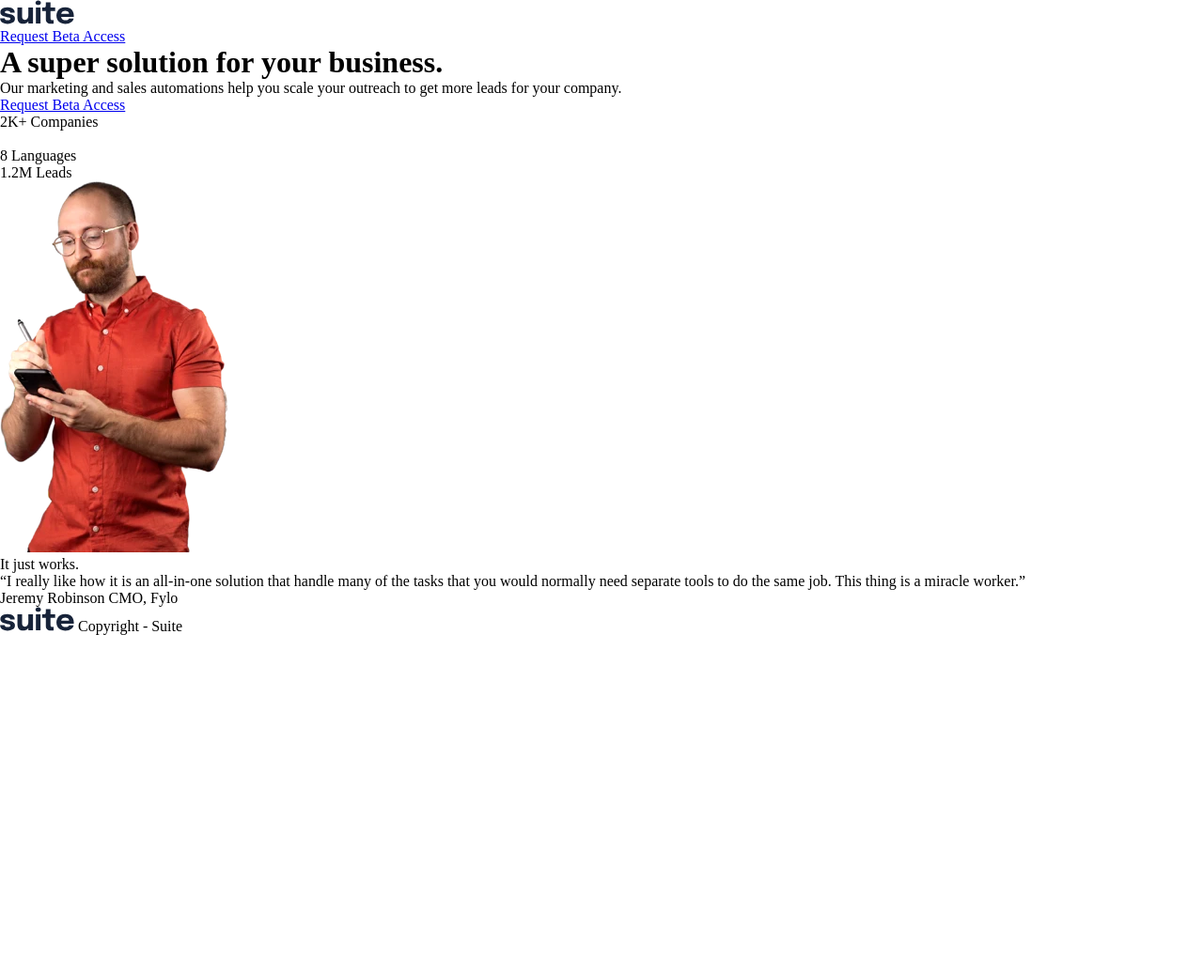
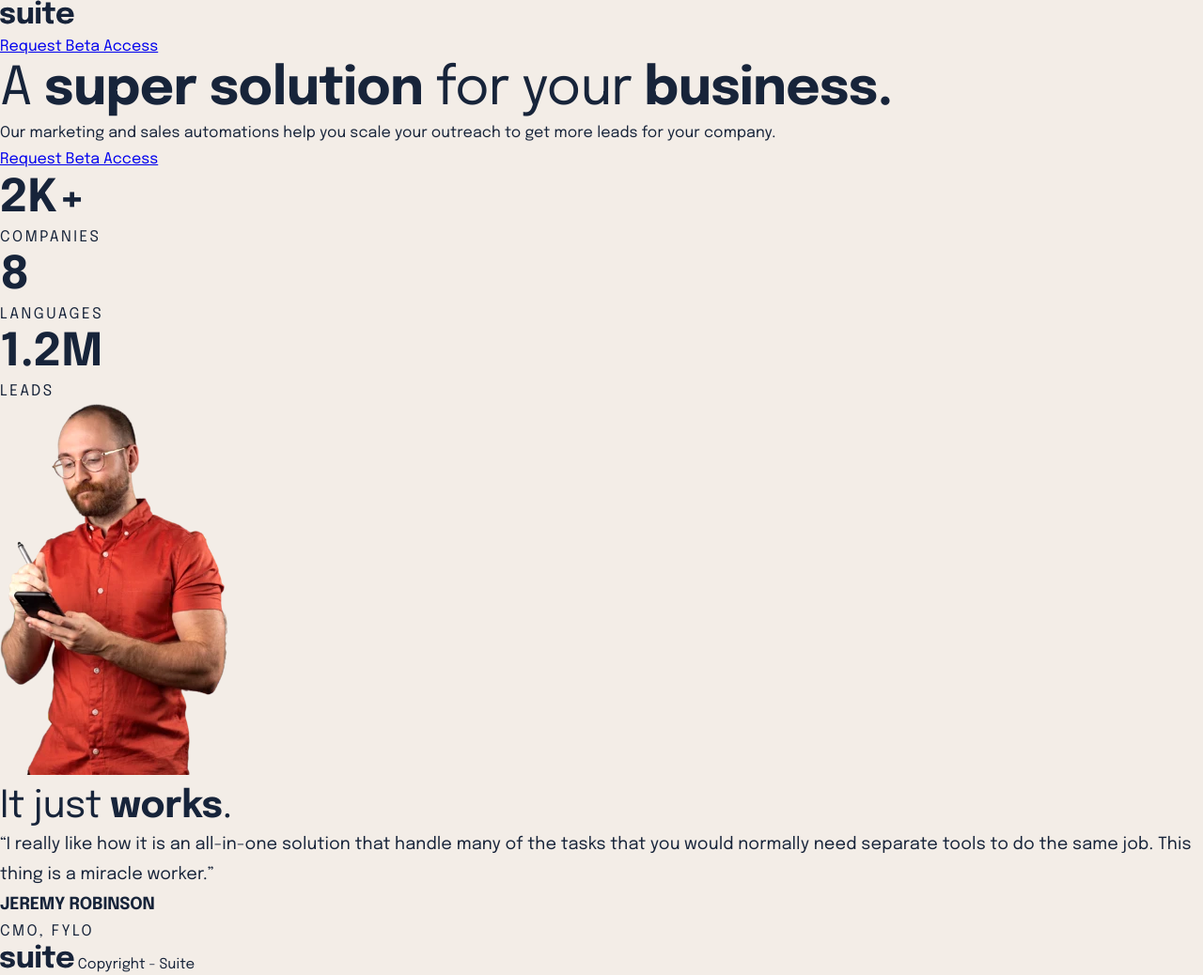
Before and after one commit to razouck/suite-landing-page, a plain HTML site: page index.html in a window 1280 px wide. Shown: the whole page at 94% size. Before the commit the page ends 800 px from the top, so only its background shows below. Drawn offline with Linux system fonts and the light colour scheme.

Commit message:
Do the typesetting

```diff
--- a/css/index.scss
+++ b/css/index.scss
@@ -22,6 +22,98 @@
 	box-sizing : inherit;
 }
 
+body
+{
+	font-family         : "Epilogue", system-ui;
+	font-optical-sizing : auto;
+	line-height         : ratio(28, 16);
+	color               : var(--oxford-blue);
+	background-color    : var(--isabelline);
+}
+
+::selection
+{
+	color            : var(--isabelline);
+	background-color : var(--medium-slate-blue);
+}
+
+
+// Typography -------------------------------------------------------------------
+
+h1, h2, h3, h4
+{
+	font-weight : inherit;
+}
+
+.body
+{
+	letter-spacing : toRem(0.09);
+}
+
+.bold
+{
+	font-weight : bold;
+}
+
+.heading-xl
+{
+	font-size   : toRem(38);
+	line-height : ratio(44, 38);
+}
+
+.heading-l
+{
+	font-size   : toRem(48);
+	line-height : ratio(56, 48);
+}
+
+.heading-m,
+.heading-s
+{
+	text-transform : uppercase;
+}
+
+.heading-m
+{
+	font-size      : toRem(18);
+	line-height    : ratio(32, 18);
+	letter-spacing : toRem(-0.18);
+}
+
+.heading-s
+{
+	font-size      : toRem(16);
+	line-height    : ratio(26, 16);
+	letter-spacing : toRem(2.5);
+}
+
+.heading-i
+{
+	font-size      : toRem(40);
+	line-height    : ratio(48, 40);
+	letter-spacing : toRem(-0.42);
+}
+
+.quote
+{
+	font-size      : toRem(18);
+	line-height    : ratio(32, 18);
+	letter-spacing : toRem(0.09);
+}
+
+
+// Footer -----------------------------------------------------------------------
+
+footer
+{
+	font-size      : toRem(15);
+	line-height    : ratio(32, 15);
+	letter-spacing : toRem(0.08);
+}
+
+
+// Animation --------------------------------------------------------------------
+
 @media (prefers-reduced-motion : reduce)
 {
 	*
@@ -30,3 +122,69 @@
 		transition-duration : 0s !important;
 	}
 }
+
+
+// ------------------------------------------------------------------------------
+// Tablet -----------------------------------------------------------------------
+// ------------------------------------------------------------------------------
+
+@media (width >= toRem(768))
+{
+	// Typography ---------------------------------------------------------------
+
+	.heading-xl
+	{
+		font-size      : toRem(56);
+		line-height    : ratio(64, 56);
+		letter-spacing : toRem(-0.78);
+	}
+}
+
+
+// ------------------------------------------------------------------------------
+// Desktop ----------------------------------------------------------------------
+// ------------------------------------------------------------------------------
+
+@media (width >= toRem(1440))
+{
+	body
+	{
+		font-size   : toRem(18);
+		line-height : ratio(32, 18);
+	}
+
+
+	// Typography ---------------------------------------------------------------
+
+	.body
+	{
+		letter-spacing : toRem(0.1);
+	}
+
+	.heading-xl
+	{
+		font-size      : toRem(72);
+		line-height    : ratio(78, 72);
+		letter-spacing : toRem(-0.1);
+	}
+
+	.heading-l
+	{
+		font-size      : toRem(48);
+		line-height    : ratio(56, 48);
+		letter-spacing : toRem(-0.5);
+	}
+
+	.heading-i
+	{
+		font-size   : toRem(40);
+		line-height : ratio(48, 40);
+	}
+
+	.quote
+	{
+		font-size      : toRem(20);
+		line-height    : ratio(35, 20);
+		letter-spacing : toRem(0.11);
+	}
+}
--- a/index.html
+++ b/index.html
@@ -27,26 +27,25 @@
 		</ul>
 	</nav>
 
-	<h1>
+	<h1 class="heading-xl">
 		A <span class="bold">super solution</span> for your <span class="bold">business.</span>
 	</h1>
-	<p>Our marketing and sales automations help you scale your outreach to get
-		more leads for your company.</p>
+	<p class="body">Our marketing and sales automations help you scale your
+		outreach to get more leads for your company.</p>
 	<a class="button" href="javascript:void(0)">Request Beta Access</a>
 
 	<ul>
 		<li>
-			<span>2K+</span>
-			<span>Companies</span>
+			<div class="heading-l bold">2K+</div>
+			<div class="heading-s">Companies</div>
 		</li>
 		<li>
-		<li>
-			<span>8</span>
-			<span>Languages</span>
+			<div class="heading-l bold">8</div>
+			<div class="heading-s">Languages</div>
 		</li>
 		<li>
-			<span>1.2M</span>
-			<span>Leads</span>
+			<div class="heading-l bold">1.2M</div>
+			<div class="heading-s">Leads</div>
 		</li>
 	</ul>
 </header>
@@ -62,16 +61,15 @@
 
 		<figure>
 			<blockquote>
-				<p>It just works.</p>
-				<p>“I really like how it is an all-in-one solution that handle
-					many
-					of the tasks that you would normally need separate tools to
-					do
-					the same job. This thing is a miracle worker.”</p>
+				<p class="heading-i">It just <span class="bold">works</span>.</p>
+				<p class="quote">“I really like how it is an all-in-one solution
+					that handle many of the tasks that you would normally need
+					separate tools to do the same job. This thing is a miracle
+					worker.”</p>
 			</blockquote>
 			<figcaption>
-				<span>Jeremy Robinson</span>
-				<span>CMO, Fylo</span>
+				<div class="heading-m bold">Jeremy Robinson</div>
+				<div class="heading-s">CMO, Fylo</div>
 			</figcaption>
 		</figure>
 	</div>
```
Also changed, not shown: css/index.css, 1 other file.
